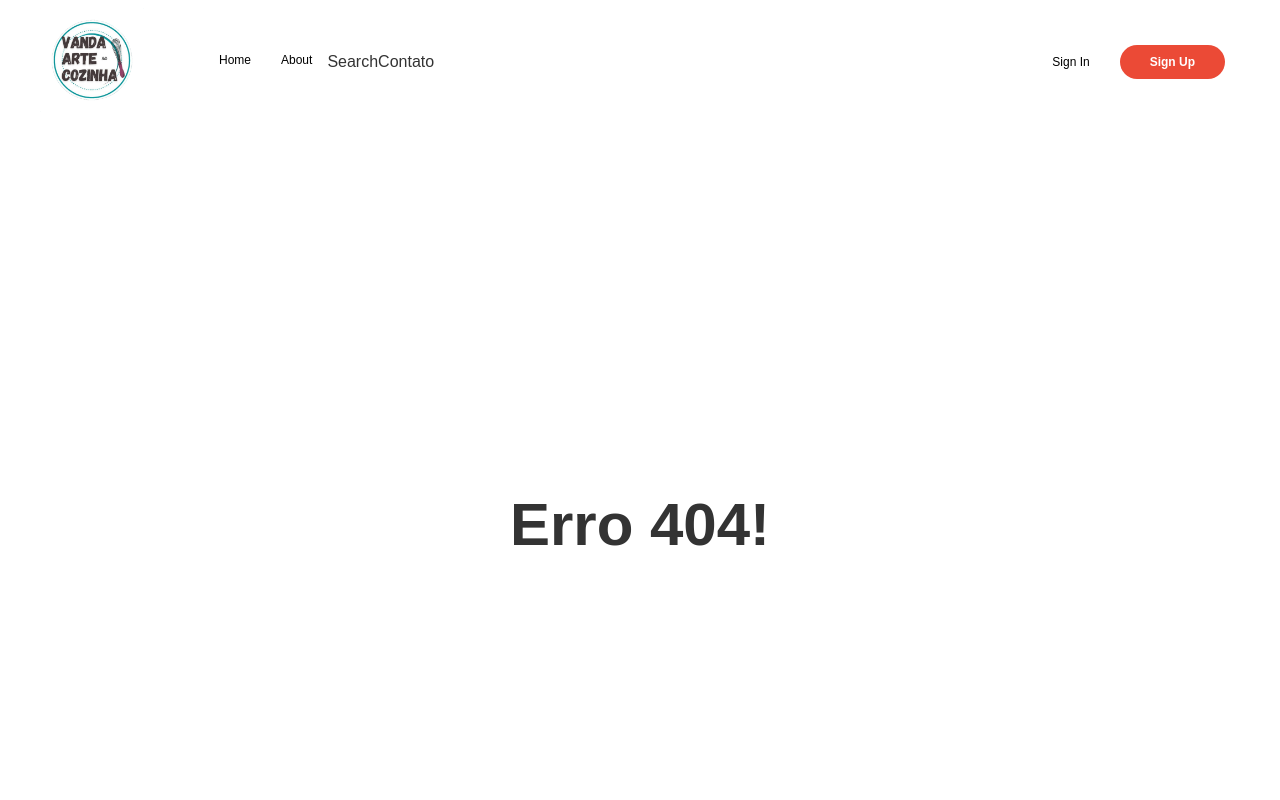
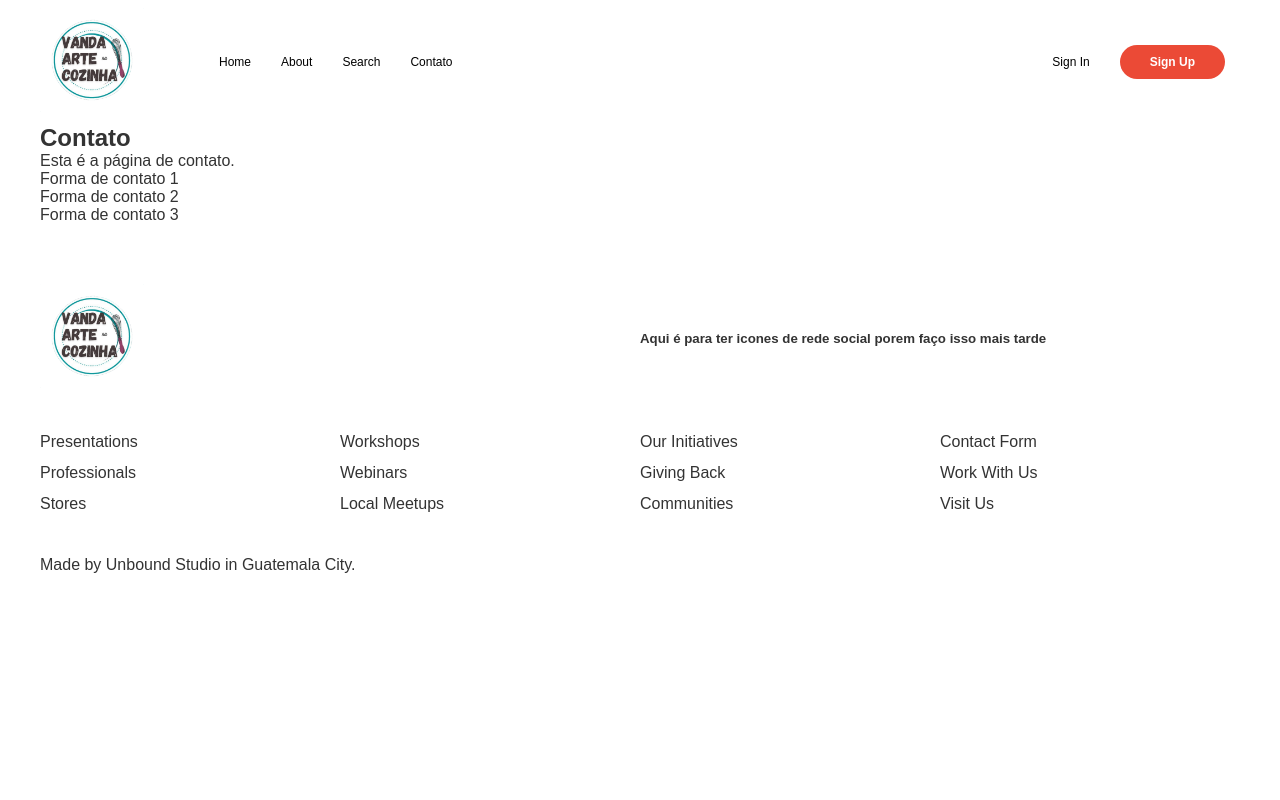
Before and after one commit to DouglasGonc/React-ViteImersao, a React (Vite) app: page /contato in a window 1280 px wide. Shown: the top 800 px of the page. Built offline with nearby package versions, Linux system fonts and the light colour scheme.

Commit message:
Paginas contato e internas

```diff
--- a/src/components/header.tsx
+++ b/src/components/header.tsx
@@ -74,15 +74,15 @@ const Header: React.FC = () => {
                     </LogoH>
                     <Nav>
                         <StyledLink to="/">Home</StyledLink>
-                        <StyledLink to="/about">About</StyledLink>
-                        <a href="/">Search</a>
-                        <a href="/about">Contato</a>
+                        <StyledLink to="/sobre-nos">About</StyledLink>
+                        <StyledLink to="/sobre-nos">Search</StyledLink>
+                        <StyledLink to="/contato">Contato</StyledLink>
                     </Nav>
                 </section>
                 <section>
                     <div>
                     </div>
-                    <StyledLink to="/about">Sign In</StyledLink>
+                    <StyledLink to="/sobre-nos">Sign In</StyledLink>
                     <NavButton href="#">Sign Up</NavButton>
                 </section>
             </Headerflex>
--- /dev/null
+++ b/src/pages/Contact.tsx
@@ -0,0 +1,22 @@
+import React from 'react';
+import { Link } from 'react-router-dom';
+
+const Contact: React.FC = () => {
+    return (
+        <>
+            <h1>Contato</h1>
+            <p>Esta é a página de contato.</p>
+            <p>
+                <Link to="/contato/1">Forma de contato 1</Link>
+            </p>
+            <p>
+                <Link to="/contato/2">Forma de contato 2</Link>
+            </p>
+            <p>
+                <Link to="/contato/3">Forma de contato 3</Link>
+            </p>
+        </>
+    );
+};
+
+export default Contact;
--- /dev/null
+++ b/src/pages/ContactDetails.tsx
@@ -0,0 +1,17 @@
+import { useParams } from 'react-router-dom';
+import { Link } from 'react-router-dom';
+
+const ContactDetails = () => {
+    const { id } = useParams();
+
+    return (
+        <>
+            <h1>Contato</h1>
+            <p>Exibindo informações do contato: {id}</p>
+
+            <Link to="/contato">Contato</Link>
+        </>
+    );
+};
+
+export default ContactDetails;
```
Also changed, not shown: src/main.tsx (+11 -1 lines).
